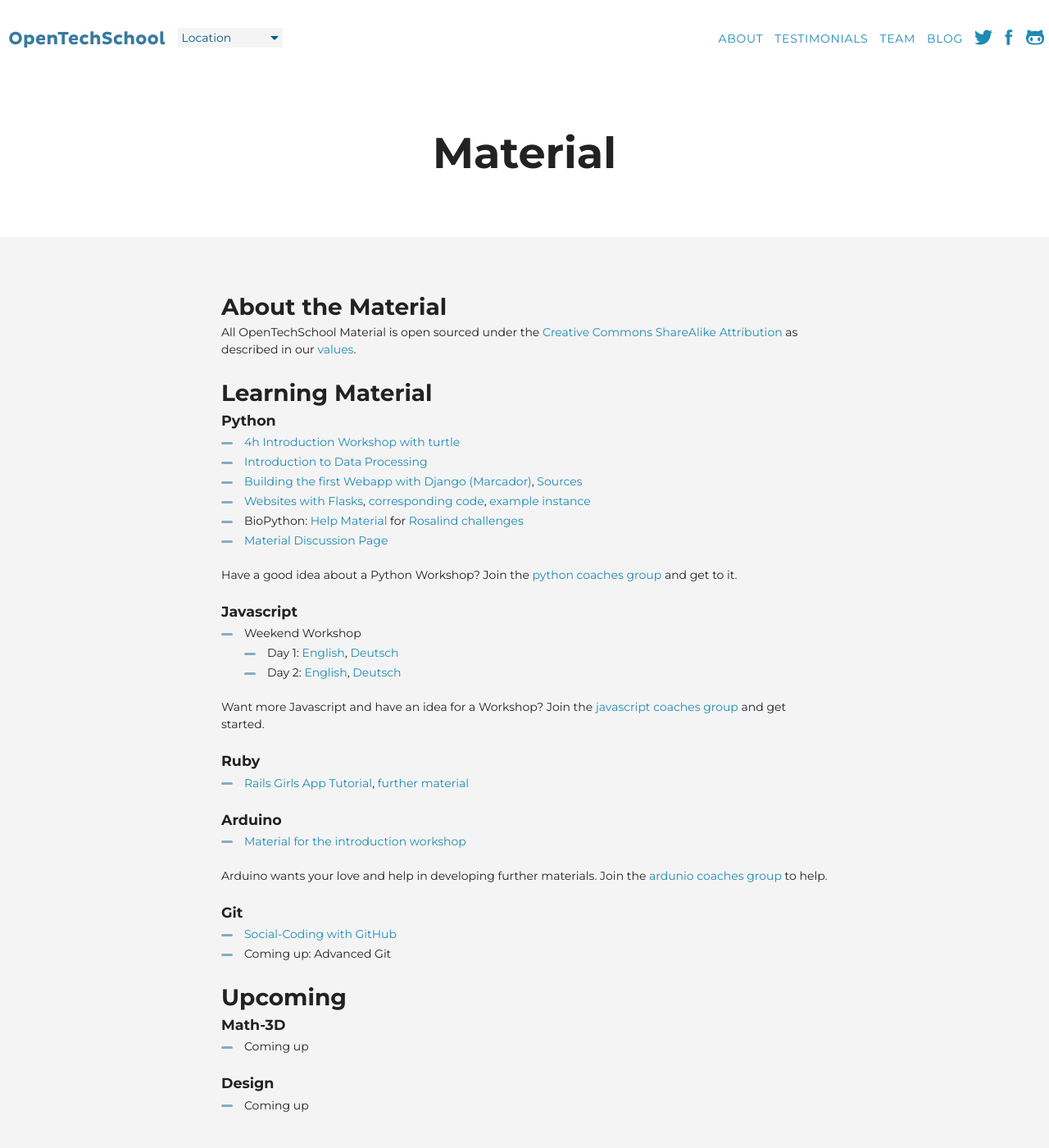
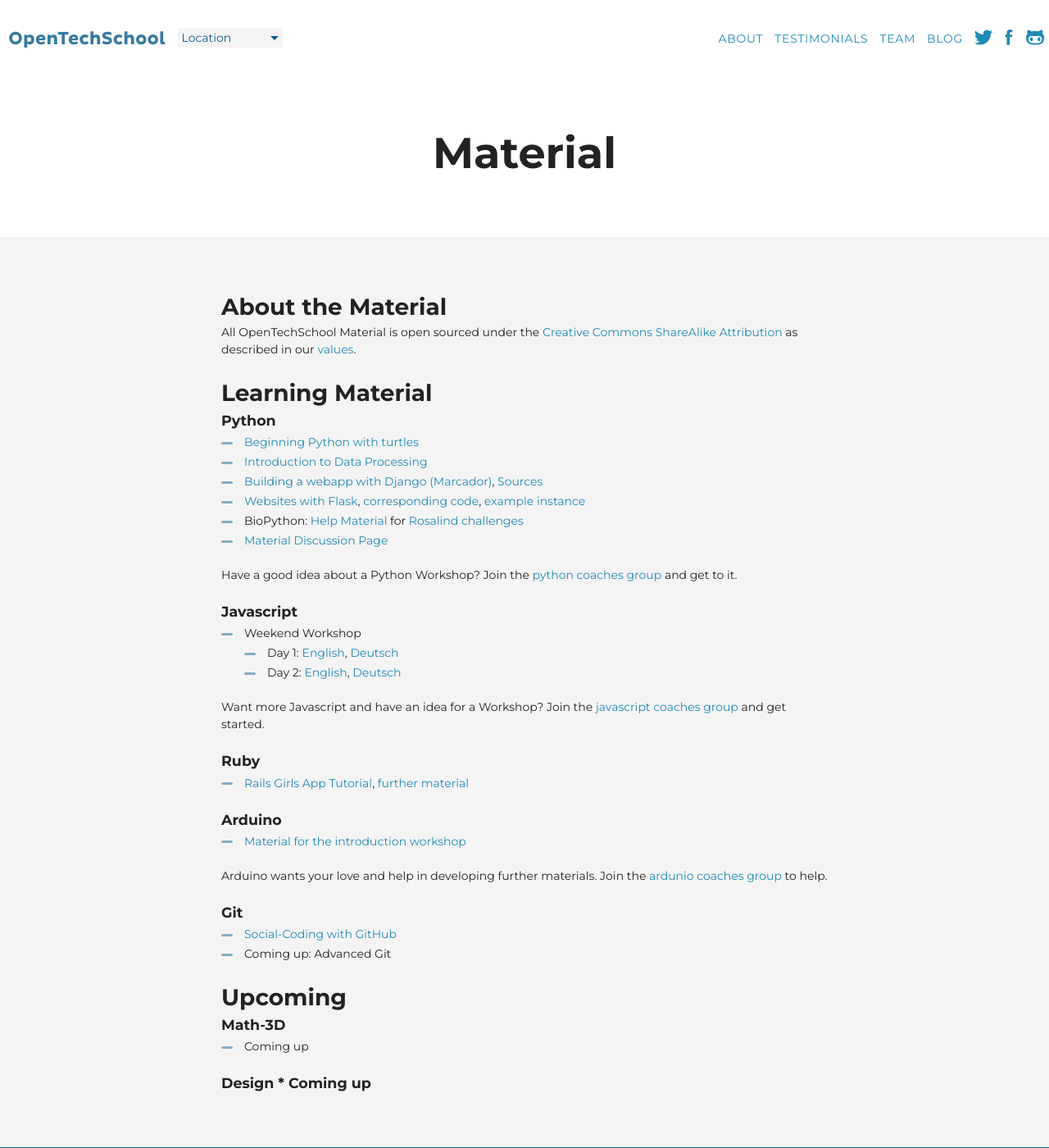
Before and after one commit to OpenTechSchool/www.opentechschool.org, a Jekyll site: the page built from material.md, in a window 1280 px wide and 1400 px high. Shown: the whole window at 82% size. Built offline with Jekyll 4.4.1, drawn with Linux system fonts in a browser that asks for light colours; nearby versions of some CDN libraries.

Commit message:
Updated links and names to be more concise

```diff
--- a/material.md
+++ b/material.md
@@ -8,17 +8,14 @@
 
 All OpenTechSchool Material is open sourced under the [Creative Commons ShareAlike Attribution](http://creativecommons.org/licenses/by-sa/3.0/) as described in our [values](/about.html#core_values).
 
-
-
-
 ## Learning Material
 
 ### Python
 
- * [4h Introduction Workshop with turtle](http://opentechschool.github.com/python-beginners/en/index.html)
+ * [Beginning Python with turtles](http://opentechschool.github.io/python-beginners/en/)
  * [Introduction to Data Processing](http://opentechschool.github.io/python-data-intro/)
- * [Building the first Webapp with Django (Marcador)](http://django-marcador.keimlink.de/), [Sources](https://bitbucket.org/keimlink/django-marcador)
- * [Websites with Flasks](http://opentechschool.github.io/python-flask/), [corresponding code](https://github.com/OpenTechSchool/python-flask-code), [example instance](http://python-flask-code.herokuapp.com/)
+ * [Building a webapp with Django (Marcador)](http://django-marcador.keimlink.de/), [Sources](https://bitbucket.org/keimlink/django-marcador)
+ * [Websites with Flask](http://opentechschool.github.io/python-flask/), [corresponding code](https://github.com/OpenTechSchool/python-flask-code), [example instance](http://python-flask-code.herokuapp.com/)
  * BioPython: [Help Material](https://github.com/OpenTechSchool/biopython/tree/material) for [Rosalind challenges](http://rosalind.info)
  * [Material Discussion Page](https://github.com/OpenTechSchool/python/wiki)
 
@@ -26,8 +23,8 @@
 
 ### Javascript
  * Weekend Workshop
-   - Day 1: [English](http://opentechschool.github.com/js-beginners-4h-workshop-1/index.html), [Deutsch](http://opentechschool.github.com/js-beginners-4h-workshop-1/index_de.html)
-   - Day 2: [English](http://opentechschool.github.com/js-beginners-day2/index.html), [Deutsch](http://opentechschool.github.com/js-beginners-day2/index_de.html)
+   - Day 1: [English](http://opentechschool.github.io/js-beginners-4h-workshop-1/), [Deutsch](http://opentechschool.github.io/js-beginners-4h-workshop-1/index_de.html)
+   - Day 2: [English](http://opentechschool.github.io/js-beginners-day2/), [Deutsch](http://opentechschool.github.io/js-beginners-day2/index_de.html)
 
 Want more Javascript and have an idea for a Workshop? Join the [javascript coaches group](https://groups.google.com/a/opentechschool.org/forum/?fromgroups#!forum/coaches.javascript) and get started.
 
@@ -40,7 +37,7 @@
 Arduino wants your love and help in developing further materials. Join the [ardunio coaches group](https://groups.google.com/a/opentechschool.org/forum/?fromgroups#!forum/coaches.ardunio) to help.
 
 ### Git
- * [Social-Coding with GitHub](http://opentechschool.github.com/social-coding/)
+ * [Social-Coding with GitHub](http://opentechschool.github.io/social-coding/)
  * Coming up: Advanced Git
 
 ## Upcoming
@@ -48,5 +45,4 @@
 ### Math-3D
   * Coming up
 
-### Design
-  * Coming up
+### Design * Coming up
```
